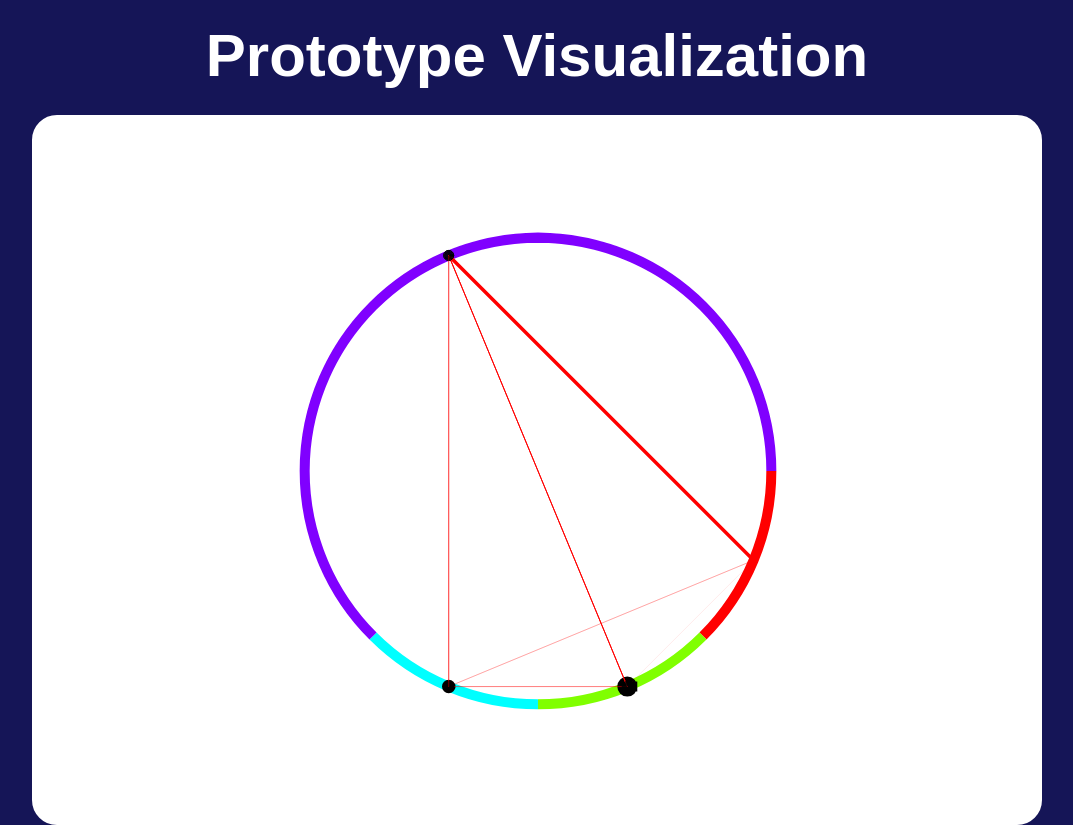
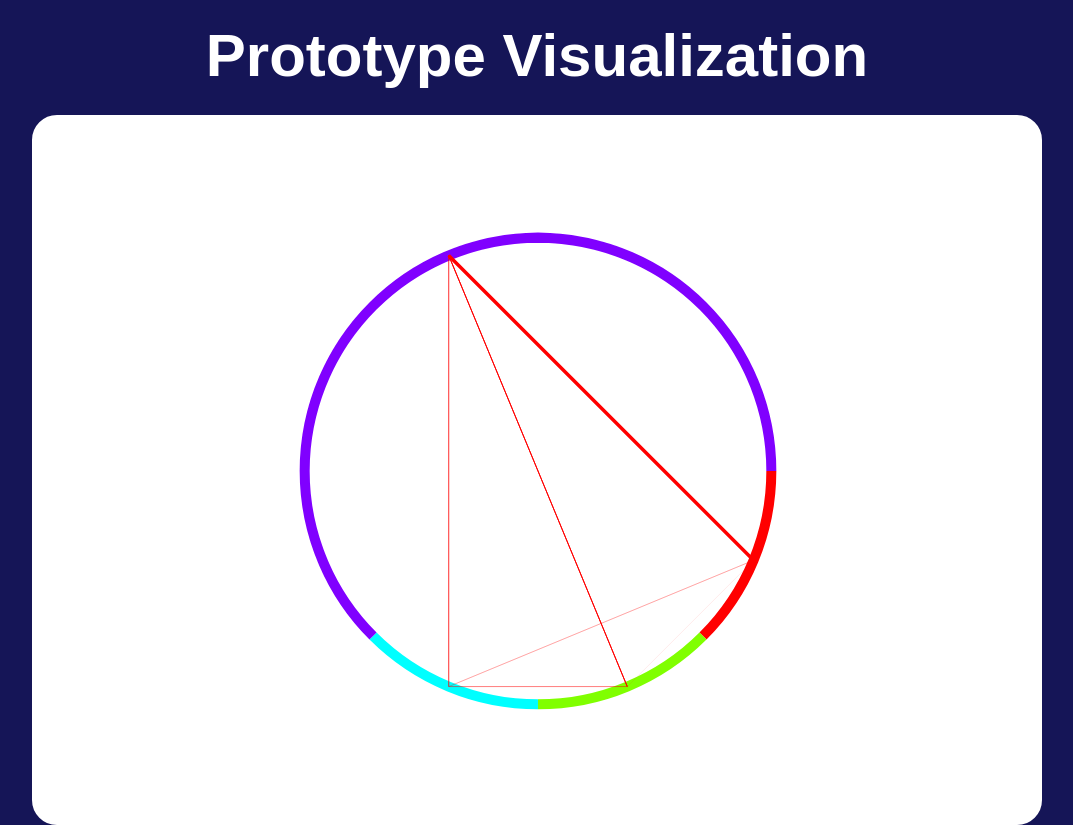
Before and after one commit to CocoTheOwner/CocoTheOwner.github.io, a React (Create React App) app: page / in a window 1280 px wide. Shown: the part 4060-4885 px from the top of the page, without its empty margins (103-1176 px from the left). Built offline with nearby package versions, Linux system fonts and the light colour scheme.

Commit message:
Clean up

```diff
--- a/src/components/ProtoVisual.tsx
+++ b/src/components/ProtoVisual.tsx
@@ -65,12 +65,7 @@ export default class Canvas extends React.Component {
       // Update angle
       angle = newang;
     }
-    angles.forEach(ang => {
-      console.log("X:" + Math.cos(ang))
-      console.log("Y:" + (-Math.sin(ang)))
-      console.log(ang/Math.PI)
-    })
-    console.log(angles)
+
     const lineWidthMod = 20
     for (let index = 0; index < links.length; index++){
       let row = links[index]
@@ -79,33 +74,21 @@ export default class Canvas extends React.Component {
       let p1y = y + r * Math.sin(p1Angle)
       for (let jndex = 0; jndex < row.length; jndex++){
         let element = row[jndex]
+        if (element === 0 || element === -1){
+          continue
+        }
         let p2Angle = angles[jndex + 1]
-        let angle = (p2Angle - p1Angle) / 2
         let p2x = x + r * Math.cos(p2Angle)
-        let p2y = x + r * Math.sin(p2Angle)- 150
+        let p2y = y + r * Math.sin(p2Angle)
 
         //https://upload.wikimedia.org/wikipedia/commons/thumb/9/9d/Circle-trig6.svg/250px-Circle-trig6.svg.png
 
-        ctx.strokeStyle = "#000000"
-        ctx.beginPath();
-        ctx.arc(p2x, p2y, 5, 0, Math.PI * 2)
-        ctx.arc(p2x, p2y, 4, 0, Math.PI * 2)
-        ctx.arc(p2x, p2y, 3, 0, Math.PI * 2)
-        ctx.arc(p2x, p2y, 2, 0, Math.PI * 2)
-        ctx.arc(p2x, p2y, 1, 0, Math.PI * 2)
-        ctx.closePath();
-        ctx.stroke();
-        if (element === 0 || element === -1){
-          continue
-        }
+
         ctx.lineWidth = element / lineWidthMod
         ctx.strokeStyle = selectColor(angles.length, clusters.length)
         ctx.beginPath();
         ctx.moveTo(p1x, p1y)
         ctx.lineTo(p2x, p2y)
-        ctx.closePath();
-        ctx.stroke();
-        ctx.beginPath();
         ctx.closePath();
         ctx.stroke();
       }
```
